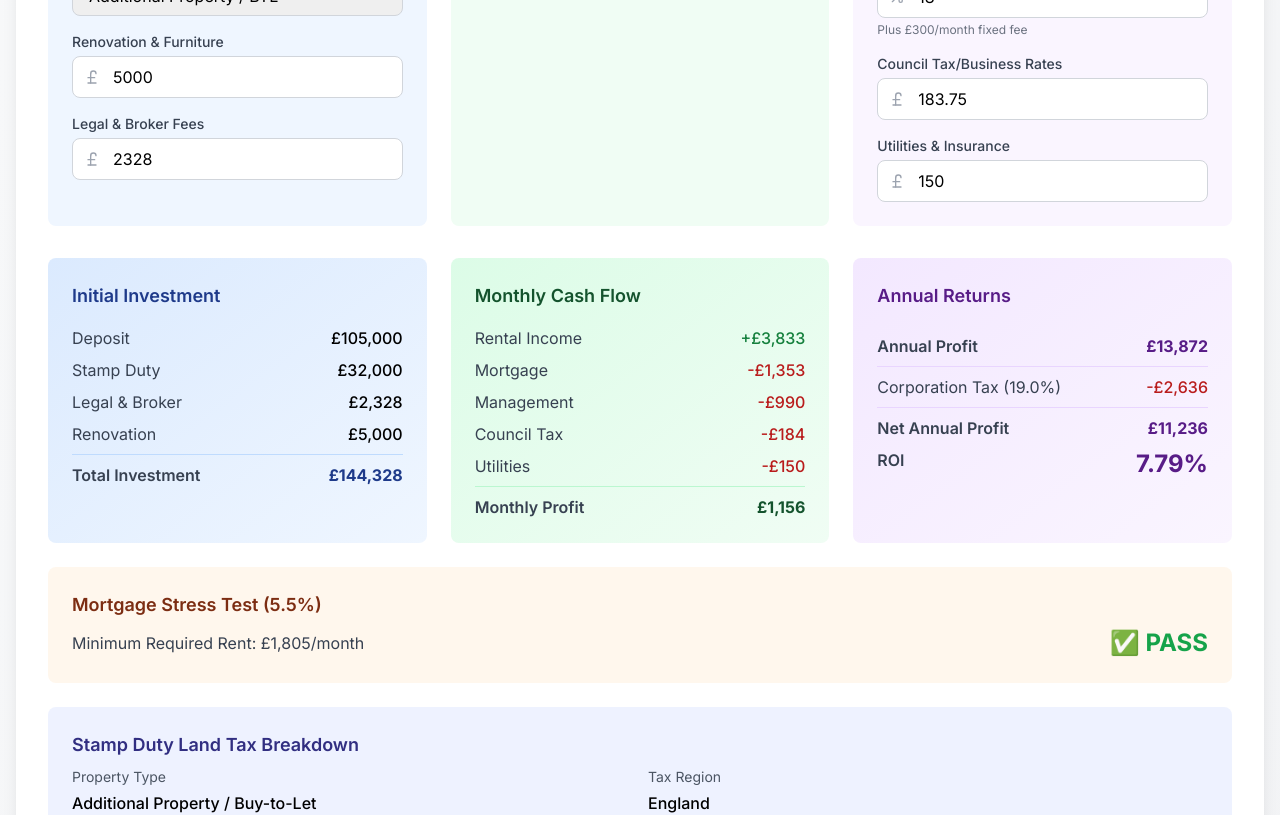
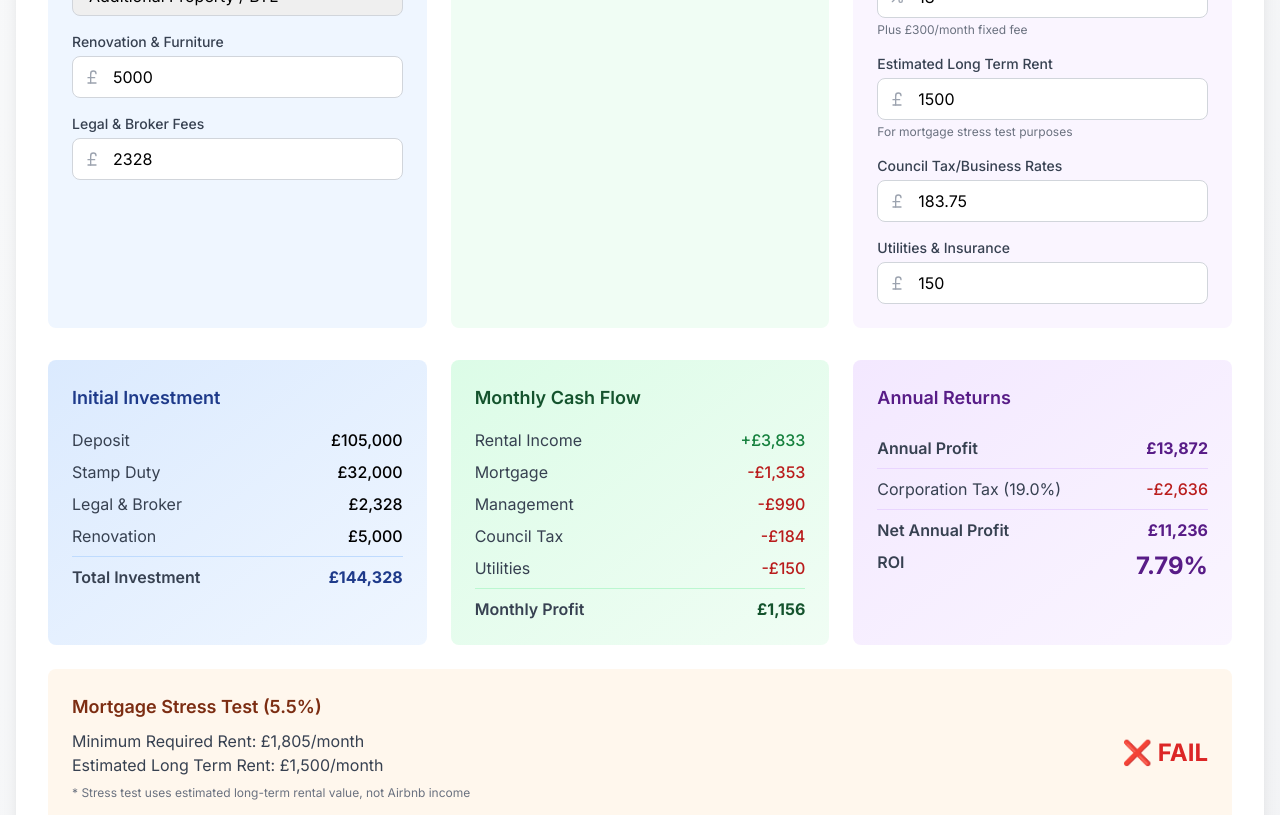
Before and after one commit to RegleAI/BTL, a Next.js app: page / in a window 1280 px wide. Shown: the part 480-1295 px from the top of the page. Built offline with nearby package versions, Linux system fonts and the light colour scheme.

Commit message:
Update page.js

```diff
--- a/app/page.js
+++ b/app/page.js
@@ -14,6 +14,7 @@ export default function BTLCalculator() {
     occupancyRate: 70,
     avgPricePerNight: 180,
     monthlyRentAST: 1800,
+    estimatedLongTermRent: 1500,
     councilTax: 183.75,
     utilities: 150,
     renovationCost: 5000,
@@ -208,10 +209,13 @@ export default function BTLCalculator() {
     // ROI (using net annual profit after corporation tax)
     const roi = (netAnnualProfit / totalMoneyIn) * 100;
 
-    // Mortgage stress test (5.5% rate)
+    // Mortgage stress test (5.5% rate) - uses different rental values
     const stressTestRate = 5.5;
     const stressTestMonthlyPayment = (mortgageAmount * (stressTestRate / 100) / 12);
     const minRequiredRent = stressTestMonthlyPayment * 1.25;
+
+    // For stress test comparison - use estimated long term rent for Airbnb, actual rent for AST
+    const stressTestRentalIncome = inputs.rentalType === 'airbnb' ? inputs.estimatedLongTermRent : inputs.monthlyRentAST;
 
     setCalculations({
       daysOccupiedPerMonth: daysOccupiedPerMonth.toFixed(1),
@@ -231,7 +235,8 @@ export default function BTLCalculator() {
       netAnnualProfit: netAnnualProfit.toFixed(2),
       roi: roi.toFixed(2),
       minRequiredRent: minRequiredRent.toFixed(2),
-      passesStressTest: monthlyIncomeFromRental >= minRequiredRent
+      stressTestRentalIncome: stressTestRentalIncome.toFixed(2),
+      passesStressTest: stressTestRentalIncome >= minRequiredRent
     });
   }, [inputs]);
 
@@ -455,6 +460,20 @@ export default function BTLCalculator() {
                     </div>
                     <p className="text-xs text-gray-500 mt-1">Plus £300/month fixed fee</p>
                   </div>
+
+                  <div>
+                    <label className="block text-sm font-medium text-gray-700 mb-1">Estimated Long Term Rent</label>
+                    <div className="relative">
+                      <PoundSterling className="absolute left-3 top-1/2 transform -translate-y-1/2 w-4 h-4 text-gray-400" />
+                      <input
+                        type="number"
+                        value={inputs.estimatedLongTermRent}
+                        onChange={(e) => handleInputChange('estimatedLongTermRent', e.target.value)}
+                        className="w-full pl-10 pr-3 py-2 border border-gray-300 rounded-lg focus:ring-2 focus:ring-purple-500 focus:border-transparent"
+                      />
+                    </div>
+                    <p className="text-xs text-gray-500 mt-1">For mortgage stress test purposes</p>
+                  </div>
                 </>
               ) : (
                 <>
@@ -611,11 +630,19 @@ export default function BTLCalculator() {
             <div className="flex items-center justify-between">
               <div>
                 <p className="text-gray-700">Minimum Required Rent: {formatCurrency(calculations.minRequiredRent)}/month</p>
+                <p className="text-gray-700">
+                  {inputs.rentalType === 'airbnb' ? 'Estimated Long Term Rent' : 'Your AST Rent'}: {formatCurrency(calculations.stressTestRentalIncome)}/month
+                </p>
               </div>
               <div className={`text-2xl font-bold ${calculations.passesStressTest ? 'text-green-600' : 'text-red-600'}`}>
                 {calculations.passesStressTest ? '✅ PASS' : '❌ FAIL'}
               </div>
             </div>
+            {inputs.rentalType === 'airbnb' && (
+              <p className="text-xs text-gray-500 mt-2">
+                * Stress test uses estimated long-term rental value, not Airbnb income
+              </p>
+            )}
           </div>
 
           {/* Stamp Duty Breakdown */}
```
